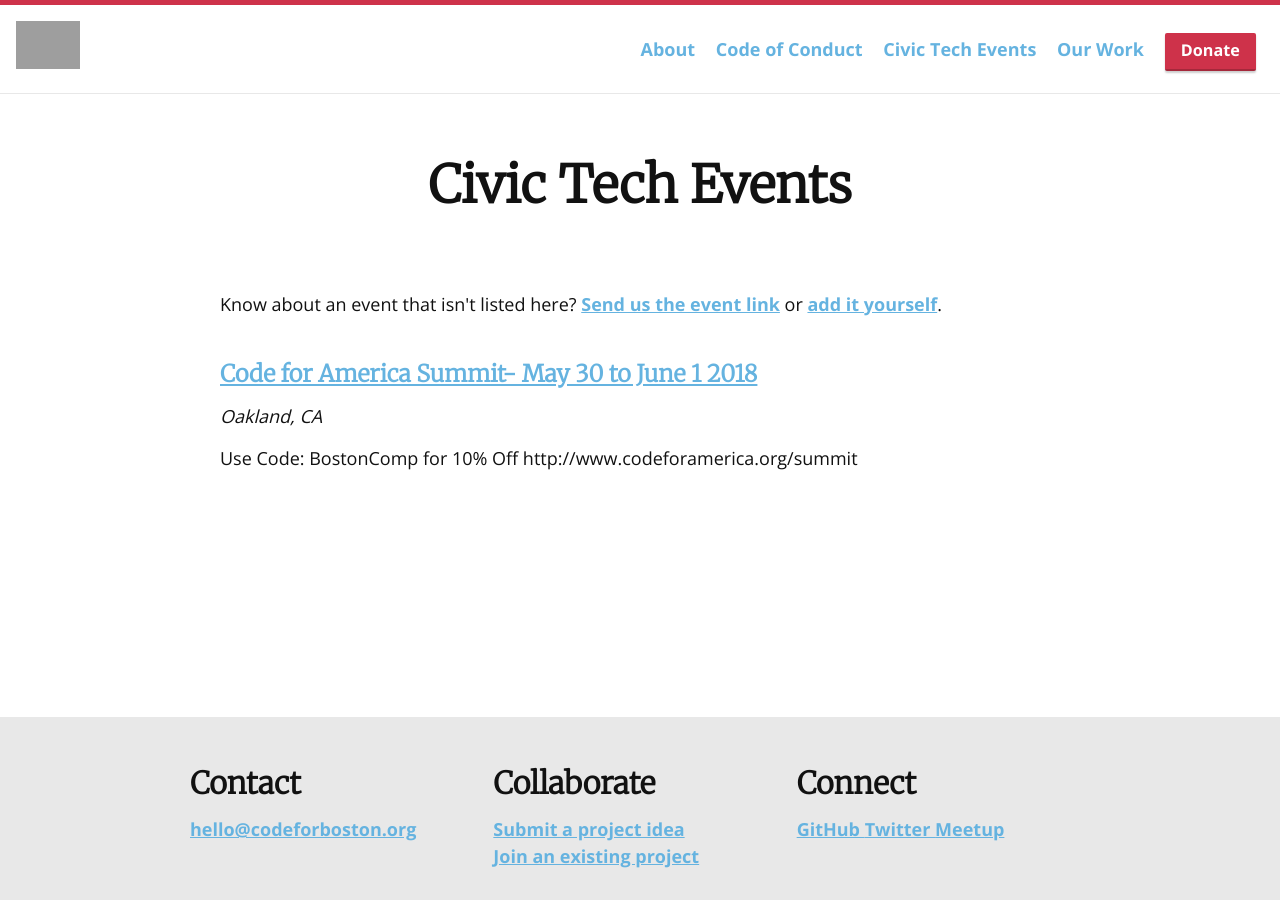
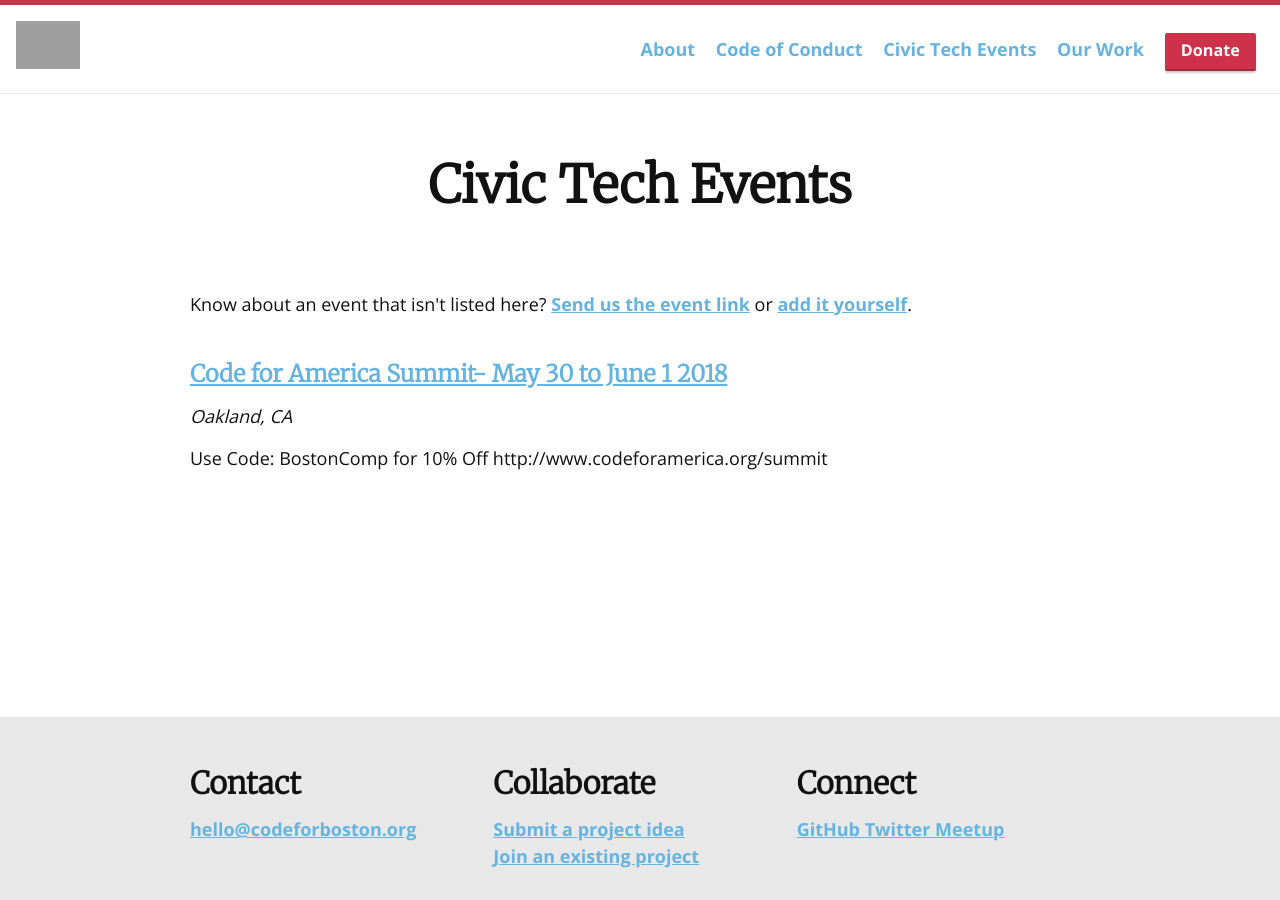
Before and after one commit to codeforboston/codeforboston.org, a Jekyll site: the page built from event.html, in a window 1280 px wide. Built offline with Jekyll 4.4.1, drawn with Linux system fonts in a browser that asks for light colours; nearby versions of some CDN libraries; grey boxes are pictures that could not be loaded.

Commit message:
DEL: padding left and right properties from section in css

```diff
--- a/css/main.scss
+++ b/css/main.scss
@@ -68,8 +68,6 @@
 
 .page-content section {
     margin-bottom: 4rem;
-    padding-right: 30px;
-    padding-left: 30px;
 }
 
 .centered {
@@ -162,6 +160,12 @@
     }
 }
 
+.leaderpix {
+    width: 150px;
+    height: 150px;
+    overflow: hidden;
+}
+
 @media screen and (min-width: $on-palm) {
     .cfbgrid .cfbcol-4 {
         grid-column: span 5;
```
